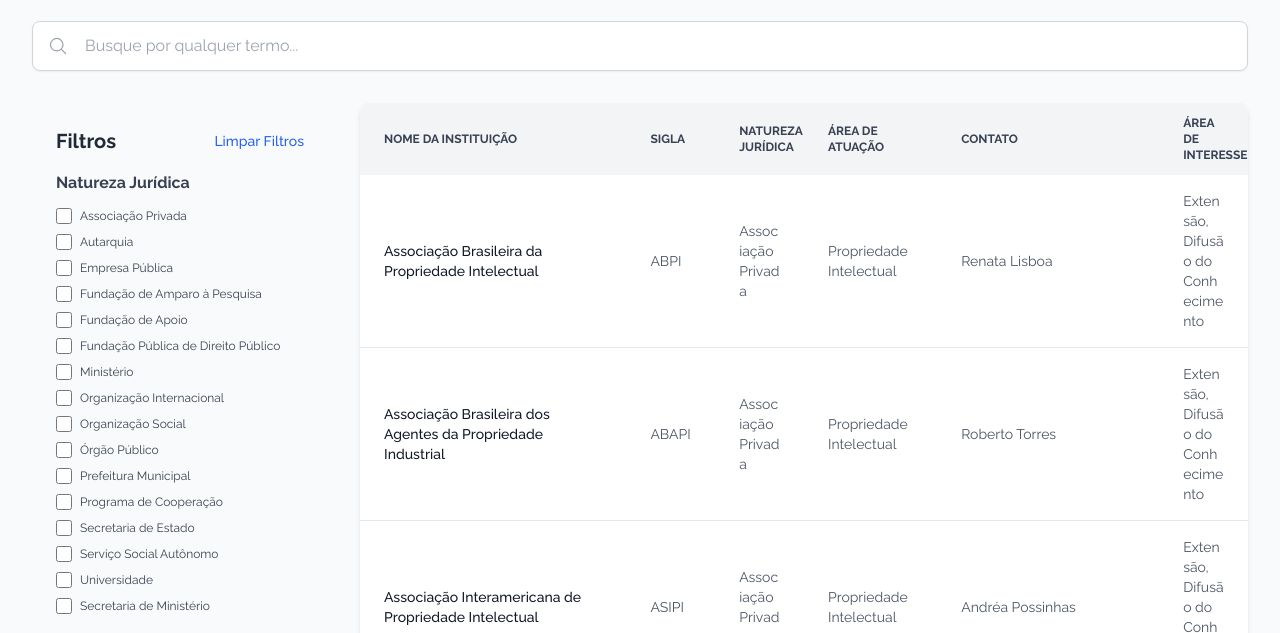
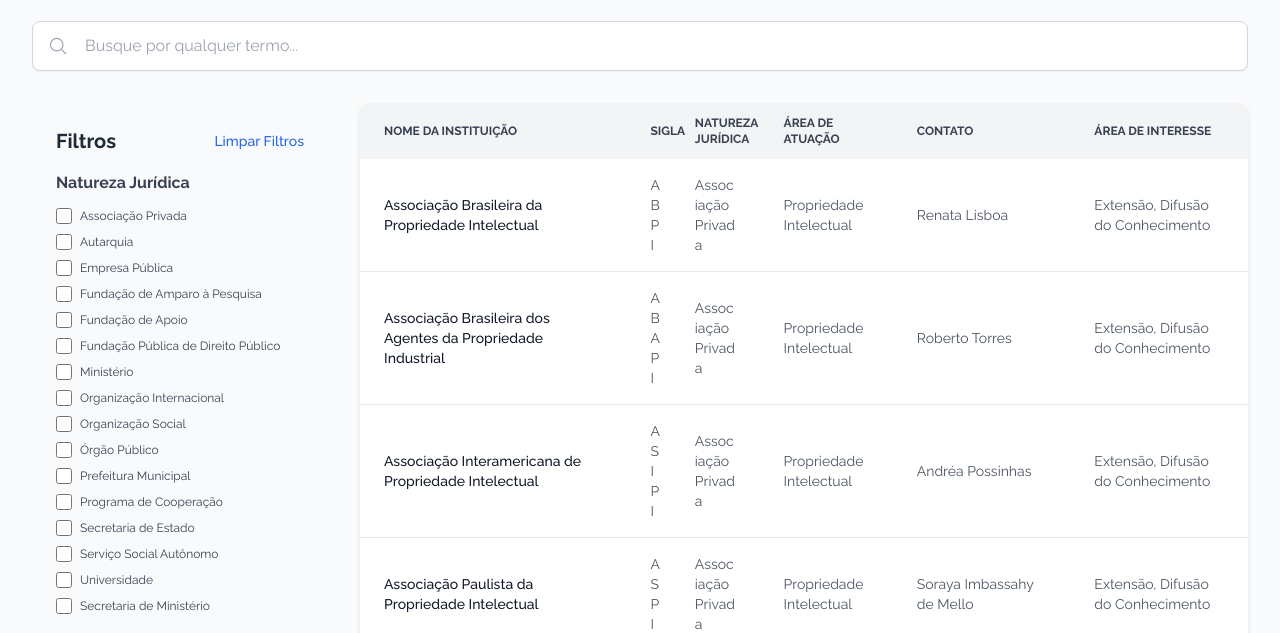
Before and after one commit to inovACAD/partes-interessadas, a plain HTML site: page index2.html in a window 1280 px wide. Shown: the part 111-744 px from the top of the page. Drawn offline with nearby package versions, Linux system fonts and the light colour scheme.

Commit message:
Update index2.html

```diff
--- a/index2.html
+++ b/index2.html
@@ -132,11 +132,11 @@
             // Define column widths
             const widths = {
                 "Nome da Instituição": "30%",
-                "Sigla": "10%",
+                "Sigla": "5%",
                 "Natureza Jurídica": "10%",
                 "Área de Atuação": "15%",
-                "Contato": "25%",
-                "Área de Interesse": "10%"
+                "Contato": "20%",
+                "Área de Interesse": "20%"
             };
             const headerRow = `<tr>${tableHeaders.map(header => `<th scope="col" class="px-6 py-3" style="width: ${widths[header] || 'auto'}">${header}</th>`).join('')}</tr>`;
             tableHead.innerHTML = headerRow;
```
